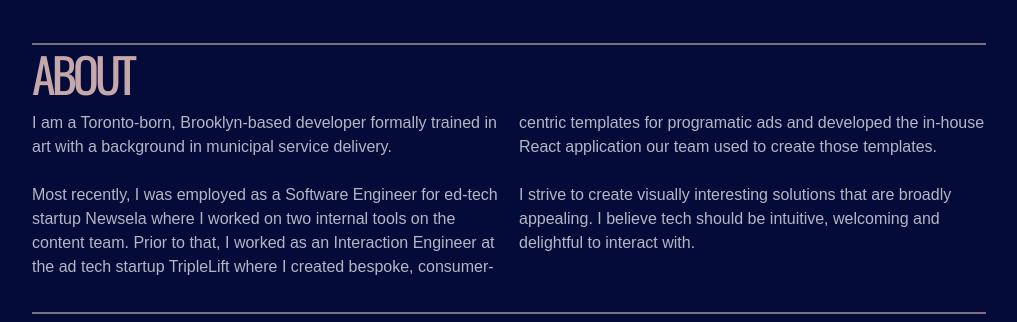
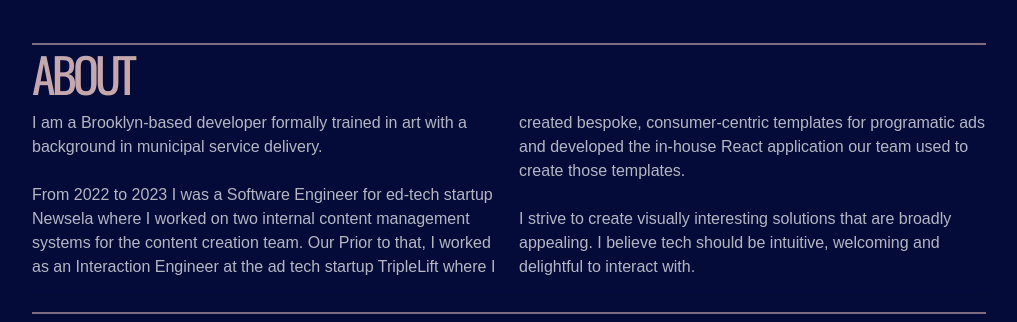
Before and after one commit to snphillips/webdevportfolio, a React (Create React App) app: page / in a window 1280 px wide. Shown: the part 1419-1741 px from the top of the page, without its empty margins (70-1087 px from the left). Built offline with nearby package versions, Linux system fonts and the light colour scheme.

Commit message:
Edit about paragraph

```diff
--- a/src/components/About.js
+++ b/src/components/About.js
@@ -11,14 +11,14 @@ export default function About(props) {
       <hr />
       <Heading>About</Heading>
       <AboutColumns>
-        I am a Toronto-born, Brooklyn-based developer formally trained in art with a background in
-        municipal service delivery. <br />
+        I am a Brooklyn-based developer formally trained in art with a background in municipal
+        service delivery. <br />
         <br />
-        Most recently, I was employed as a Software Engineer for ed-tech startup Newsela where I
-        worked on two internal tools on the content team. Prior to that, I worked as an Interaction
-        Engineer at the ad tech startup TripleLift where I created bespoke, consumer-centric
-        templates for programatic ads and developed the in-house React application our team used to
-        create those templates.
+        From 2022 to 2023 I was a Software Engineer for ed-tech startup Newsela where I worked on
+        two internal content management systems for the content creation team. Our Prior to that, I
+        worked as an Interaction Engineer at the ad tech startup TripleLift where I created bespoke,
+        consumer-centric templates for programatic ads and developed the in-house React application
+        our team used to create those templates.
         <br />
         <br />I strive to create visually interesting solutions that are broadly appealing. I
         believe tech should be intuitive, welcoming and delightful to interact with.
```
